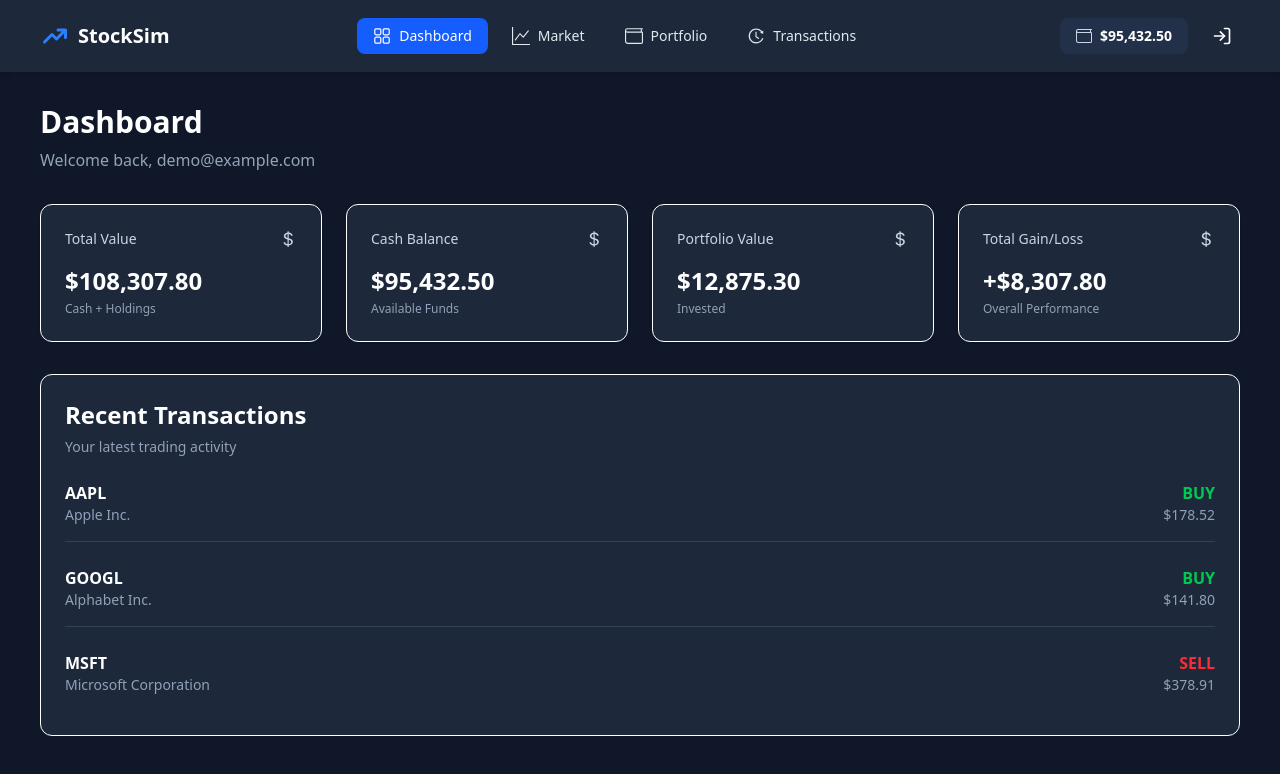
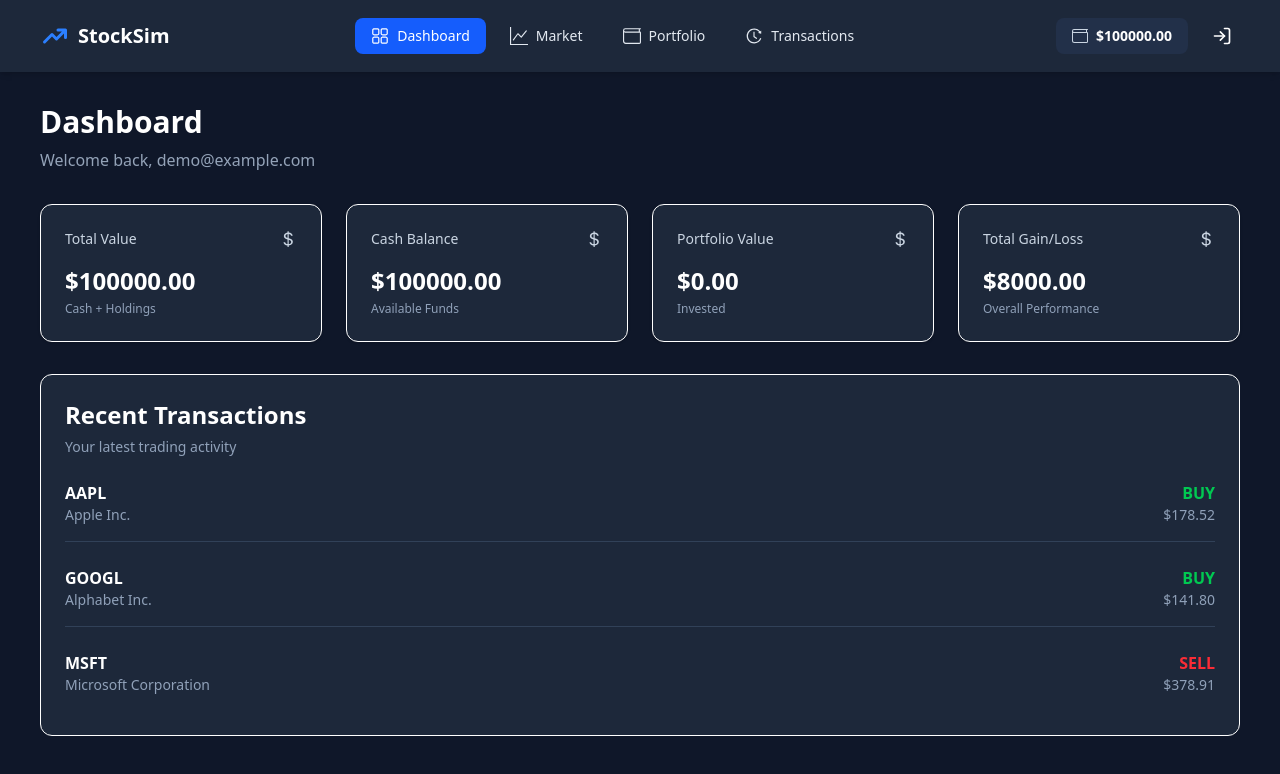
Before and after one commit to nisarg-gadhiya/stock-sim, a React (Vite) app: page /dashboard in a window 1280 px wide. Shown: the top 774 px of the page. Built offline with nearby package versions, Linux system fonts and the light colour scheme.

Commit message:
buy functionality

```diff
--- a/src/components/dashboard/StatsCard.jsx
+++ b/src/components/dashboard/StatsCard.jsx
@@ -1,13 +1,13 @@
 import React from "react";
 import { BsCurrencyDollar } from "react-icons/bs";
 
-const StatsCard = (props) => {
+const StatsCard = ({title, value , subtitle}) => {
   return (
     <div className="w-full rounded-xl bg-[#1D283A] p-6 flex flex-col gap-4 border border-white shadow-sm">
 
       <div className="flex items-center justify-between">
         <span className="text-sm text-slate-300">
-          {props.title}
+          {title}
         </span>
 
         <BsCurrencyDollar className="text-slate-300 text-lg" />
@@ -15,11 +15,11 @@ const StatsCard = (props) => {
 
       <div className="flex flex-col gap-1">
         <span className="text-2xl font-bold">
-          {props.value}
+          ${value.toFixed(2)}
         </span>
 
         <span className="text-xs text-slate-400">
-          {props.subtitle}
+          {subtitle}
         </span>
       </div>
 
--- a/src/components/dashboard/StatsGrid.jsx
+++ b/src/components/dashboard/StatsGrid.jsx
@@ -1,13 +1,13 @@
 import React from 'react'
 import StatsCard from './StatsCard'
 
-const StatsGrid = () => {
+const StatsGrid = ({cashBalance, portfolioValue , totalValue}) => {
   return (
     <div className='grid grid-cols-1 md:grid-cols-2 lg:grid-cols-4 gap-6 my-8'>
-      <StatsCard title="Total Value" value="$108,307.80" subtitle="Cash + Holdings"/>
-      <StatsCard title="Cash Balance" value="$95,432.50" subtitle="Available Funds"/>
-      <StatsCard title="Portfolio Value" value="$12,875.30" subtitle="Invested"/>
-      <StatsCard title="Total Gain/Loss" value="+$8,307.80" subtitle="Overall Performance"/>
+      <StatsCard title="Total Value" value={totalValue} subtitle="Cash + Holdings"/>
+      <StatsCard title="Cash Balance" value={cashBalance} subtitle="Available Funds"/>
+      <StatsCard title="Portfolio Value" value={portfolioValue} subtitle="Invested"/>
+      <StatsCard title="Total Gain/Loss" value={8000} subtitle="Overall Performance"/>
     </div>
   )
 }
--- a/src/components/layout/Navbar.jsx
+++ b/src/components/layout/Navbar.jsx
@@ -8,8 +8,11 @@ import { NavLink } from "react-router-dom";
 import { useNavigate } from "react-router-dom";
 import { useState } from "react";
 import { HiMenu } from "react-icons/hi";
+import { usePortfolio } from "../../context/PortfolioContext";
 
 const Navbar = () => {
+
+  const { cashBalance } = usePortfolio();
 
   const navigate = useNavigate();
 
@@ -100,7 +103,7 @@ const Navbar = () => {
 
         <div className="hidden sm:flex items-center gap-2 bg-[#223049] px-4 py-2 rounded-lg cursor-pointer">
           <BsWallet className="text-slate-300" />
-          <span className="font-semibold text-sm">$95,432.50</span>
+          <span className="font-semibold text-sm">${cashBalance.toFixed(2)}</span>
         </div>
 
         <button className="p-2 rounded-lg  hover:bg-blue-500 cursor-pointer transition-all duration-400" onClick={()=> navigate("/")}>
--- a/src/components/market/TradePanel.jsx
+++ b/src/components/market/TradePanel.jsx
@@ -1,6 +1,6 @@
 import React, { useState, useEffect } from "react";
 
-const TradePanel = ({ stock }) => {
+const TradePanel = ({ stock , onBuy }) => {
   const [quantity, setQuantity] = useState(1);
 
   // reset quantity when stock changes
@@ -66,6 +66,7 @@ const TradePanel = ({ stock }) => {
 
       {/* Action Button */}
       <button
+        onClick={()=> onBuy(stock,quantity)}
         className="mt-6 w-full py-3 rounded-xl font-semibold
                    bg-blue-500 hover:bg-blue-600 transition"
       >
--- a/src/components/transactions/TransactionList.jsx
+++ b/src/components/transactions/TransactionList.jsx
@@ -6,8 +6,8 @@ const TransactionList = () => {
     <div className="flex flex-col gap-5 border rounded-xl p-6 bg-[#1D283A]">
 
       <div className='flex flex-col mb-2'>
-        <span className='text-2xl font-semibold'>Available Stocks</span>
-        <span className='mt-1.5 text-slate-400 text-sm'>Click on a stock to view details and trade</span>
+        <span className='text-2xl font-semibold'>All Transactions</span>
+        <span className='mt-1.5 text-slate-400 text-sm'>Complete history of your trades</span>
       </div>
 
       {transactions.map((tx) => (
--- /dev/null
+++ b/src/context/PortfolioContext.jsx
@@ -0,0 +1,26 @@
+import { createContext, useContext, useState } from "react";
+
+const PortfolioContext = createContext();
+
+export const PortfolioProvider = ({ children }) => {
+  const [cashBalance, setCashBalance] = useState(100000);
+  const [holdings, setHoldings] = useState([]);
+  const [transactions, setTransactions] = useState([]);
+
+  return (
+    <PortfolioContext.Provider
+      value={{
+        cashBalance,
+        setCashBalance,
+        holdings,
+        setHoldings,
+        transactions,
+        setTransactions,
+      }}
+    >
+      {children}
+    </PortfolioContext.Provider>
+  );
+};
+
+export const usePortfolio = () => useContext(PortfolioContext);
--- a/src/main.jsx
+++ b/src/main.jsx
@@ -4,8 +4,14 @@ import { BrowserRouter } from "react-router-dom";
 import App from "./App";
 import "./index.css";
 
+import { PortfolioProvider } from "./context/PortfolioContext";
+
 ReactDOM.createRoot(document.getElementById("root")).render(
-  <BrowserRouter>
-    <App />
-  </BrowserRouter>
+  <React.StrictMode>
+    <BrowserRouter>
+      <PortfolioProvider>
+        <App />
+      </PortfolioProvider>
+    </BrowserRouter>
+  </React.StrictMode>
 );
--- a/src/pages/Dashboard.jsx
+++ b/src/pages/Dashboard.jsx
@@ -2,15 +2,25 @@ import React from 'react'
 import StatsCard from '../components/dashboard/StatsCard'
 import StatsGrid from '../components/dashboard/StatsGrid'
 import RecentTransactions from '../components/dashboard/RecentTransactions'
+import { usePortfolio } from "../context/PortfolioContext";
 
 const Dashboard = () => {
+  const { cashBalance, holdings } = usePortfolio();
+
+  const portfolioValue = holdings.reduce(
+    (sum, h) => sum + h.qty * h.avgBuyPrice,
+    0
+  );
+
+  const totalValue = cashBalance + portfolioValue;
+
   return (
     <div className='w-full min-h-screen bg-[#0f1729] text-white mx-auto px-6 md:px-10 py-8'>
         <div>
             <span className='text-3xl font-bold mb-2'>Dashboard</span>
             <p className='text-[16px] text-[#94A3b8] my-2'>Welcome back, <span>demo@example.com</span></p>
         </div>
-        <StatsGrid />
+        <StatsGrid cashBalance={cashBalance} portfolioValue={portfolioValue} totalValue={totalValue}/>
         <RecentTransactions />
     </div>
   )
--- a/src/pages/Market.jsx
+++ b/src/pages/Market.jsx
@@ -1,12 +1,78 @@
 import React, { useState } from "react";
 import { stocks } from "../data/stocks";
-
+import { usePortfolio } from "../context/PortfolioContext";
 import SearchBar from "../components/market/SearchBar";
 import StockList from "../components/market/StockList";
 import TradePanel from "../components/market/TradePanel";
 import StockChart from "../components/market/StockChart";
 
 const Market = () => {
+
+  // const [cashBalance , setcashBalance] = useState(100000);
+  // const [holdings , setHoldings] = useState([]);
+  // const [transactions , setTransactions] = useState([]);
+
+  const {
+    cashBalance,
+    setCashBalance,
+    holdings,
+    setHoldings,
+    setTransactions,
+  } = usePortfolio();
+
+  const handleBuyStock = (stock, quantity) => {
+    // validation
+    if (!stock || quantity <= 0) return;
+
+    const totalCost = stock.price * quantity;
+
+    if (totalCost > cashBalance) {
+      alert("Insufficient balance");
+      return;
+    }
+
+    // deduct cash
+    setCashBalance(prev => prev - totalCost);
+
+    // update holdings  ✅ THIS WAS MISSING
+    setHoldings(prevHoldings => {
+      const existing = prevHoldings.find(
+        h => h.symbol === stock.symbol
+      );
+
+      // if stock already exists
+      if (existing) {
+        return prevHoldings.map(h => {
+          if (h.symbol !== stock.symbol) return h;
+
+          const newQty = h.qty + quantity;
+          const newAvgPrice =
+            (h.avgBuyPrice * h.qty + stock.price * quantity) /
+            newQty;
+
+          return {
+            ...h,
+            qty: newQty,
+            avgBuyPrice: newAvgPrice,
+          };
+        });
+      }
+
+      // first time buy
+      return [
+        ...prevHoldings,
+        {
+          symbol: stock.symbol,
+          company: stock.company,
+          qty: quantity,
+          avgBuyPrice: stock.price,
+        },
+      ];
+    });
+    alert(`Successfully bought ${quantity} shares of ${stock.symbol}`);
+  };
+
+
   const [searchTerm, setSearchTerm] = useState("");
   const [selectedStock, setSelectedStock] = useState(null);
 
@@ -58,7 +124,7 @@ const Market = () => {
 
         {/* RIGHT SIDE */}
         <div className="lg:col-span-1">
-          <TradePanel stock={selectedStock} />
+          <TradePanel stock={selectedStock}  onBuy={handleBuyStock}/>
         </div>
 
       </div>
```
